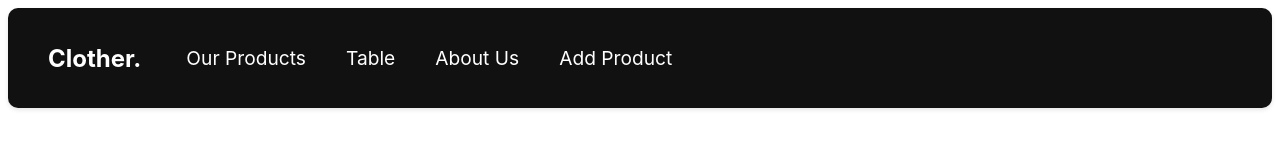
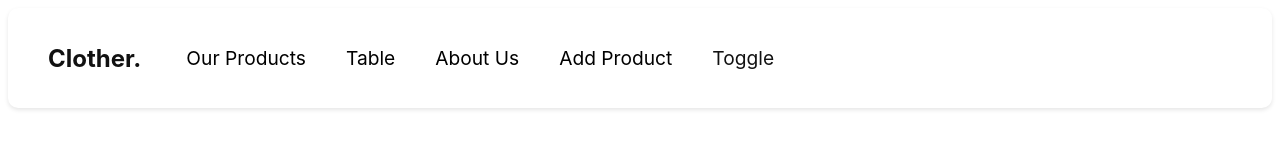
Before and after one commit to MhmdSaker/react-6-marketplace, a React (Vite) app: page / in a window 1280 px wide. Shown: the top 146 px of the page. Built offline with nearby package versions, Linux system fonts and the light colour scheme; no server answers; data requests are answered from the project's data file.

Commit message:
Context API
- Toggle Theme NavBar
- Provider to wrap and consumer for useContext
- DO NOT FORGET TO EXPORT THE CONTEXT
-

```diff
--- a/db.json
+++ b/db.json
@@ -202,13 +202,13 @@
     },
     {
       "id": "20",
-      "title": "DANVOUY Womens T Shirt Casual Cotton Short",
-      "price": 12.99
+      "title": "betngan",
+      "price": 200
     },
     {
       "id": "21",
-      "title": "Red White Dresses",
-      "price": 2300
+      "title": "gfdfg",
+      "price": 342342
     }
   ]
 }
--- a/src/App.css
+++ b/src/App.css
@@ -137,7 +137,6 @@
     color: #fff;
     box-shadow: 0 2px 4px rgba(0, 0, 0, 0.1);
     border-radius: 10px;
-
 }
 
 .heading {
@@ -145,8 +144,6 @@
     font-size: 1.5em;
     font-weight: bold;
     transition: all 200ms cubic-bezier(0.175, 0.885, 0.32, 1.275);
-
-
 }
 
 .heading:hover {
@@ -163,7 +160,7 @@
 
 .navContainer ul .link {
     text-decoration: none;
-    color: #fff;
+    color: #111;
     margin-left: 30px;
     font-size: 1.2em;
     cursor: pointer;
@@ -171,15 +168,30 @@
     padding: 5px;
 }
 
-.navContainer ul .link:hover {
+.navContainer ul .link.light:hover {
     color: #f12323;
 }
 
+.navContainer ul .link.dark:hover {
+    color: #23f14c;
+}
 
 .navContainer ul .link:nth-child(4):hover {
     color: #23f14c;
+}
 
+.link:hover {
+    color: #f12323;
+  }
+
+
+
+
+
+.btn-toggle {
+    box-shadow: none;
 }
+
 
 .aboutContainer {
     margin: 60px;
--- a/src/components/EditProduct.jsx
+++ b/src/components/EditProduct.jsx
@@ -10,7 +10,6 @@ const EditProduct = () => {
   const [loading, setLoading] = useState(true);
   const [error, setError] = useState(null);
 
-  useEffect(() => {
   const fetchProduct = async () => {
     try {
       const response = await fetch(`http://localhost:9000/products/${id}`);
@@ -27,8 +26,13 @@ const EditProduct = () => {
     }
   };
 
+
+
+  useEffect(() => {
     fetchProduct();
   }, [id]);
+
+
 
   const saveProduct = (e) => {
     e.preventDefault();
@@ -53,8 +57,13 @@ const EditProduct = () => {
       .catch((error) => console.error("Failed to update product:", error));
   };
 
+
+
   if (loading) return <div>Loading...</div>;
   if (error) return <div>Error: {error}</div>;
+
+
+
 
   return (
     <>
--- a/src/components/Navbar.jsx
+++ b/src/components/Navbar.jsx
@@ -1,19 +1,53 @@
 import { Link } from "react-router-dom";
-import About from "./About";
-import ProductTable from "./ProductTable";
+import React, { useContext } from "react";
+import { ThemeContext } from "./ThemeContext";
 
 const NavBar = () => {
+  const { theme, toggleTheme } = useContext(ThemeContext);
 
+
+  const linkStyle = {
+    color: theme === 'light' ? '#000' : '#fff',
+    textDecoration: 'none',
+  };
 
   return (
     <>
-      <div className="navContainer">
+      <div
+        className="navContainer"
+        style={{
+          background: theme === "light" ? "#fff" : "#111",
+          color: theme === "light" ? "#111" : "#fff",
+        }}
+      >
         <h1 className="heading">Clother.</h1>
         <ul>
-          <Link className="link" to="/">Our Products</Link>
-          <Link className="link" to="/products-table">Table</Link>
-          <Link className="link" to="/about-us">About Us</Link>
-          <Link className="link" to="/products/add">Add Product</Link>
+          <Link style={linkStyle} className="link" to="/">
+            Our Products
+          </Link>
+          <Link style={linkStyle} className="link" to="/products-table">
+            Table
+          </Link>
+          <Link style={linkStyle} className="link" to="/about-us">
+            About Us
+          </Link>
+          <Link style={linkStyle} className="link" to="/products/add">
+            Add Product
+          </Link>
+          <button
+            onClick={toggleTheme}
+            className={`link`}
+            style={{
+              color: theme === 'light' ? '#111' : '#fff',
+              boxShadow: "none",
+              backgroundColor: "transparent",
+              border: "none",
+
+
+            }}
+          >
+            Toggle
+          </button>
         </ul>
       </div>
     </>
--- a/src/components/NewProduct.jsx
+++ b/src/components/NewProduct.jsx
@@ -4,12 +4,12 @@ import { useNavigate } from 'react-router-dom'
 
 const NewProduct = () => {
   const [title, setTitle] = useState("");
-  const [price, setPrice] = useState();
+  const [price, setPrice] = useState(0);
   const [nextId, setNextId] = useState(null);
   const navigate = useNavigate()
 
   useEffect(() => {
-    // Fetch existing products to determine the next ID
+    // Fixing New IDs being random hashed
     fetch(`http://localhost:9000/products`)
       .then((res) => res.json())
       .then((data) => {
@@ -22,7 +22,11 @@ const NewProduct = () => {
 
   const handleSubmit = (e) => {
     e.preventDefault();
-    addProduct();
+    if(!title || !price) {
+      return 0;
+    }else {
+      addProduct();
+    }
     navigate('/products-table')
   };
 
@@ -31,14 +35,14 @@ const NewProduct = () => {
   const addProduct = () => {
     fetch(`http://localhost:9000/products`, {
       method: "POST",
+      headers: {
+        "Content-Type": "application/json",
+      },
       body: JSON.stringify({
         id: String(nextId),
         title,
         price: Number(price)
-      }),
-      headers: {
-        "Content-Type": "application/json",
-      },
+      })
     })
       .then((res) => res.json())
       .then((data) => console.log(data));
--- /dev/null
+++ b/src/components/ThemeContext.jsx
@@ -0,0 +1,22 @@
+import React, {useState, createContext} from "react";
+
+export const ThemeContext = createContext()
+
+const ThemeProvider = ({ children }) => {
+    const [theme, setTheme] = useState('light')
+
+    const toggleTheme = () => {
+        setTheme((prev) => (prev === 'light' ? 'dark' : 'light'))
+    }
+
+
+    return (
+        <ThemeContext.Provider value={{theme, toggleTheme}}>
+            {children}
+        </ThemeContext.Provider>
+    )
+
+}
+
+
+export default ThemeProvider;
```
Also changed, not shown: src/App.jsx (+6 -14 lines). Lines whose indentation alone changed are shown as unchanged.
